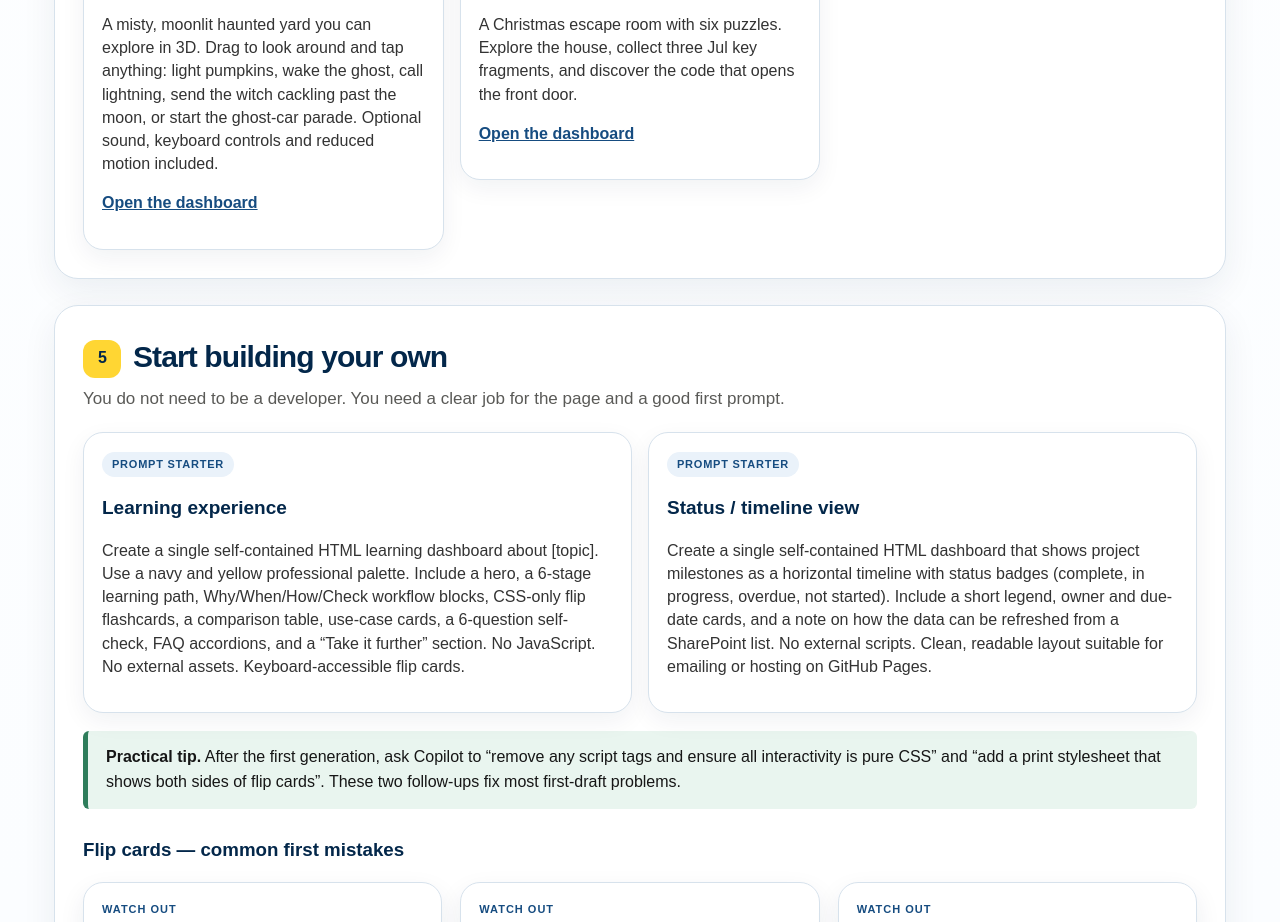
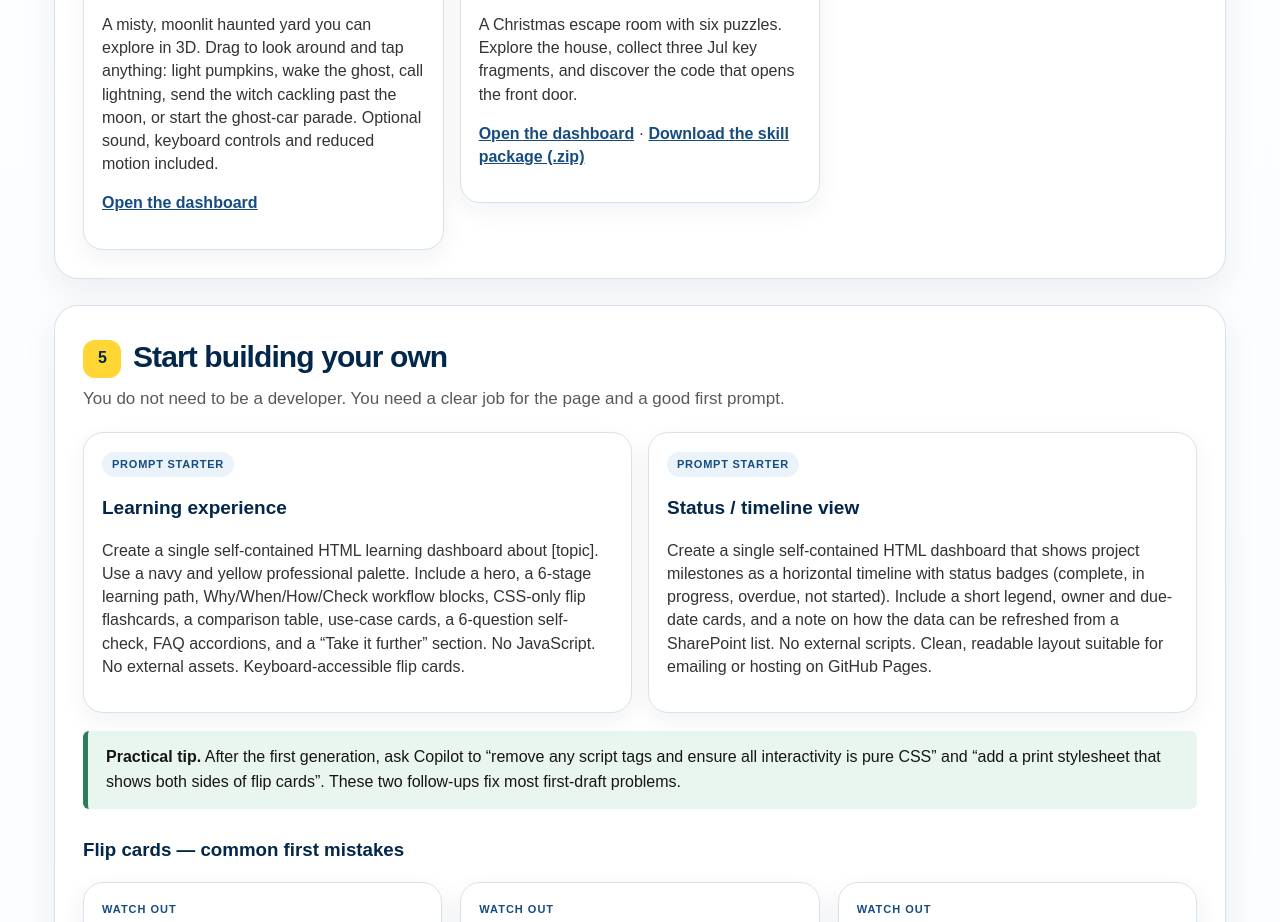
Before and after one commit to anandragav/copilot-html-dashboards, a plain HTML site: page index.html in a window 1280 px wide. Shown: the part 6244-7166 px from the top of the page. Drawn offline with Linux system fonts and the light colour scheme.

Commit message:
Add Jul Escape Room skill package download links

```diff
--- a/index.html
+++ b/index.html
@@ -463,7 +463,7 @@ details .body{display:block}
       <span class="tag">Seasonal</span>
       <h3>Jul Escape Room</h3>
       <p>A Christmas escape room with six puzzles. Explore the house, collect three Jul key fragments, and discover the code that opens the front door.</p>
-      <p><a href="jul-escape-room/">Open the dashboard</a></p>
+      <p><a href="jul-escape-room/">Open the dashboard</a> · <a href="https://github.com/anandragav/copilot-html-dashboards/releases/download/jul-escape-room-v1/jul-escape-room-skill.zip">Download the skill package (.zip)</a></p>
     </div>
   </div>
 </section>
```
Also changed, not shown: jul-escape-room/index.html (+1 -1 lines).
